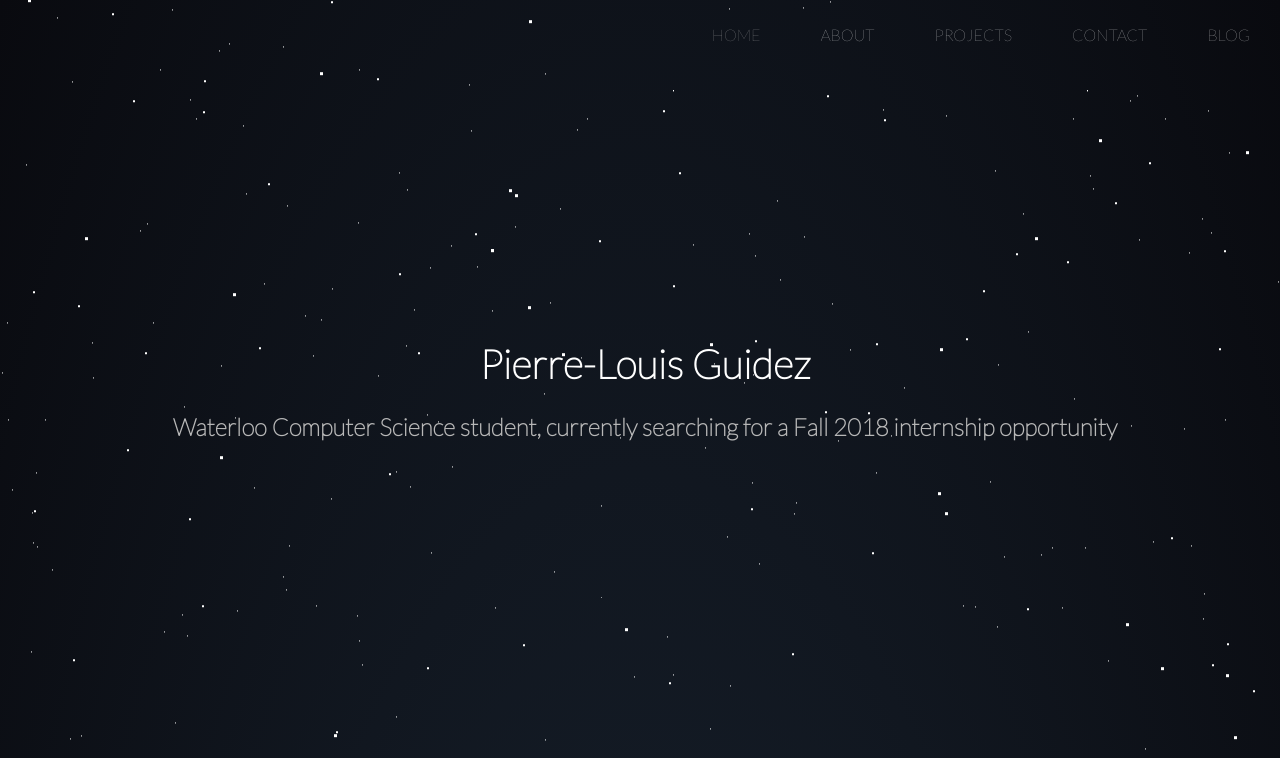
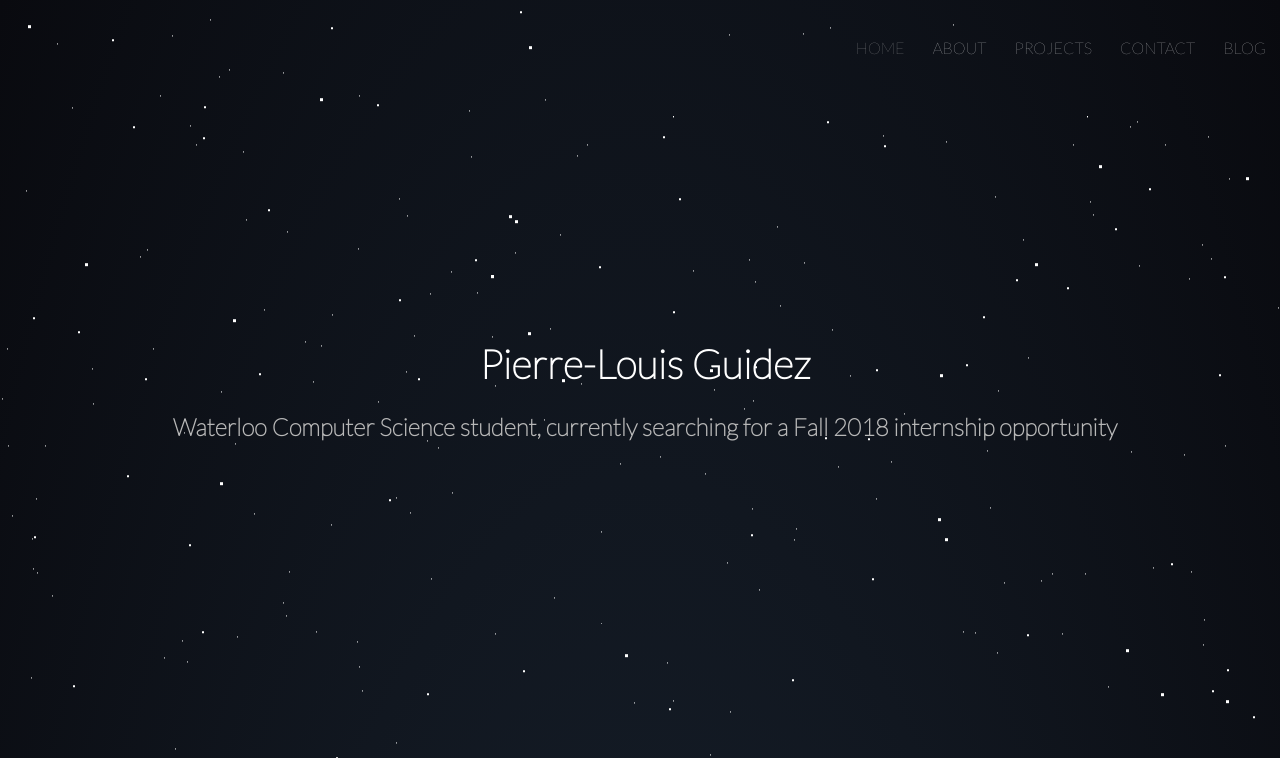
Before and after one commit to nilsreichardt/personal-website, a React (Create React App) app: page / in a window 1280 px wide. Shown: the top 758 px of the page. Built offline with nearby package versions, Linux system fonts and the light colour scheme.

Commit message:
change navbar padding on touch screens

```diff
--- a/src/components/NavBar.css
+++ b/src/components/NavBar.css
@@ -31,6 +31,12 @@
   padding: 25px 30px;
 }
 
+@media (hover: none) {
+  .NavLink {
+    padding: 38px 14px;
+  }
+}
+
 .NavBar.top .NavLink {
   color: white;
 }
```
Lines whose indentation alone changed are shown as unchanged.
